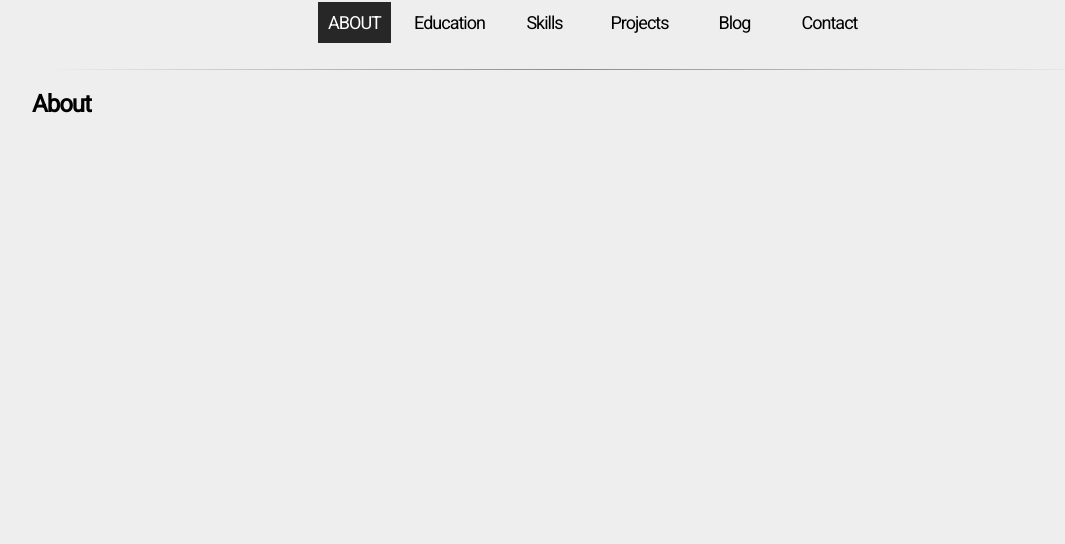
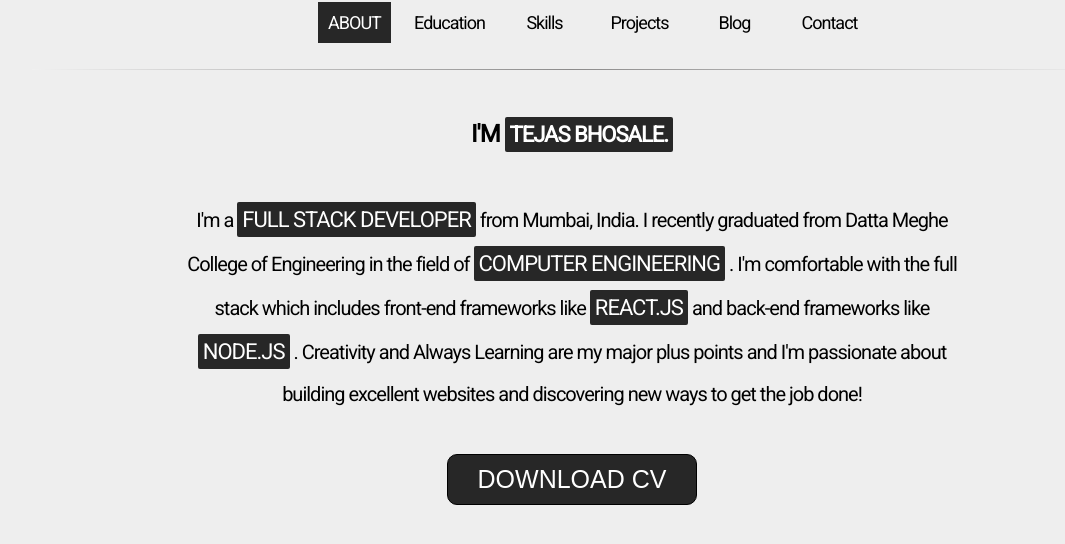
Before and after one commit to bhosaleT/my-portfolio-react, a React (Create React App) app: page / in a window 1280 px wide. Shown: the part 252-796 px from the top of the page, without its empty margins (68-1133 px from the left). Built offline with nearby package versions, Linux system fonts and the light colour scheme.

Commit message:
designed the about page

```diff
--- a/src/components/About.js
+++ b/src/components/About.js
@@ -1,9 +1,22 @@
-import React from 'react';
+import React from "react";
 
 const About = () => (
-    <div>
-    <h2>About</h2>
-    </div>
-)
+  <div className="about">
+    <h2>
+      I'M <span className="highlight">Tejas Bhosale.</span>
+    </h2>
+    <p className="about-text">
+      I'm a <span className="highlight">Full Stack Developer</span> from Mumbai,
+      India. I recently graduated from Datta Meghe College of Engineering in the
+      field of <span className="highlight">Computer Engineering</span> . I'm
+      comfortable with the full stack which includes front-end frameworks like{" "}
+      <span className="highlight">React.js</span> and back-end frameworks like <span className="highlight">Node.js</span> .
+      Creativity and Always Learning are my major plus points and I'm passionate
+      about building excellent websites and discovering new ways to get the job
+      done!
+    </p>
+    <button className="button">DOWNLOAD CV</button>
+  </div>
+);
 
 export default About;
--- a/src/components/App.js
+++ b/src/components/App.js
@@ -23,6 +23,7 @@ class App extends Component {
     let selectedSection = this.state.selectedSection;
 
     function showSection() {
+      console.log('StateChanged');
       switch (selectedSection) {
         case "About":
           return <About />;
--- a/src/css/App.css
+++ b/src/css/App.css
@@ -77,3 +77,49 @@ li {
 .divider {
   color: #272727;
 }
+
+.about {
+  margin: 20px 150px;
+  display: flex;
+  flex-direction: column;
+  text-align: center;
+  line-height: 2;
+  align-content: center;
+  align-items: center;
+}
+
+.about-text {
+  font-size: 20px;
+}
+
+.highlight {
+  background: #272727;
+  text-transform: uppercase;
+  color: white;
+  padding: 5px;
+  font-size: 22px;
+  border-radius: 2px;
+}
+
+.button {
+  text-decoration: none;
+  text-transform: uppercase;
+  color: white;
+  background: #272727;
+  padding: 10px 30px 10px 30px;
+  border-radius: 10px;
+  border: 1px solid black;
+  /* box-shadow: 2px 3px #888888; */
+  transition: all 0.2s;
+  font-size: 25px;
+  margin-top: 20px;
+}
+
+.button:hover {
+  transform: translateY(-3px);
+  box-shadow: 0 10px 20px rgba(0, 0, 0, 0.9);
+}
+.button:active {
+  transform: translateY(-1px);
+  box-shadow: 0 5px 10px rgba(0, 0, 0, 0.9);
+}
```
